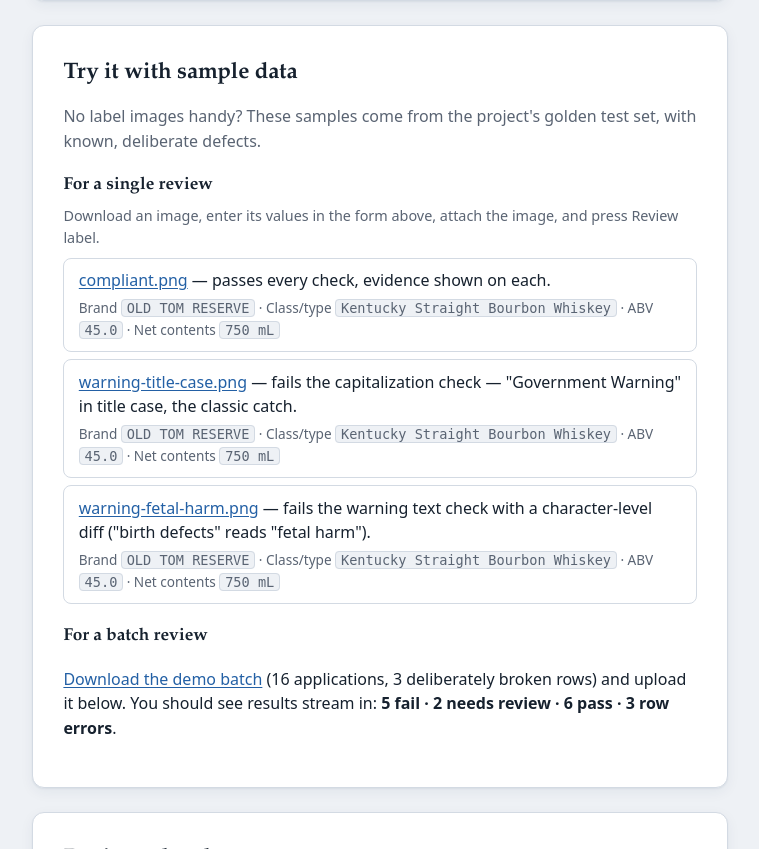
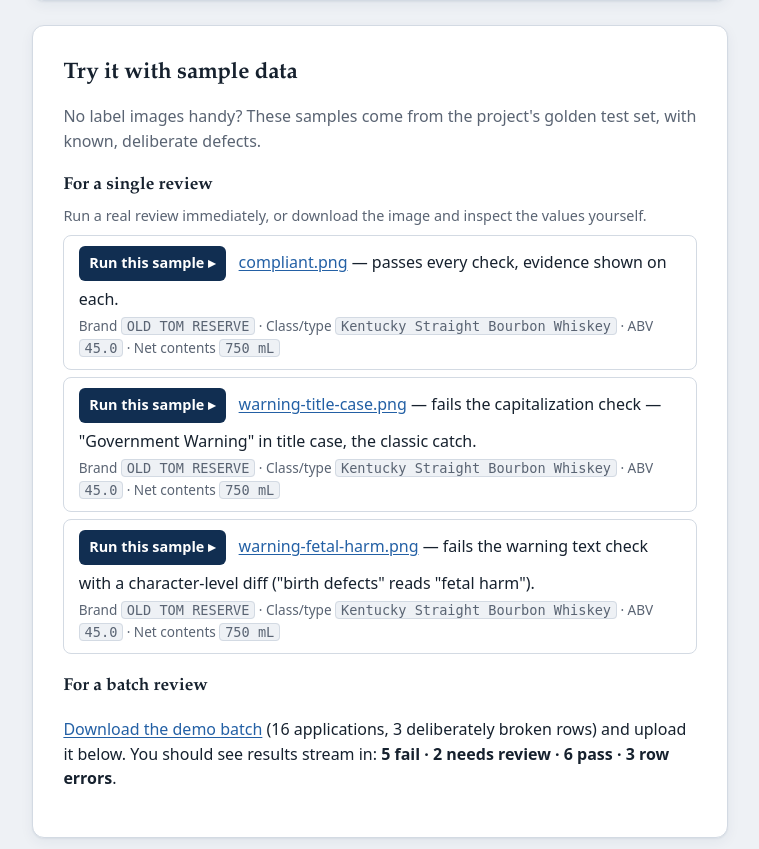
Before and after one commit to tomholz/ttb-label-reviewer, a FastAPI app: page / in a window 1280 px wide. Shown: the part 1103-1952 px from the top of the page, without its empty margins (260-1019 px from the left). Run offline with FastAPI, Linux system fonts and the light colour scheme; some libraries are stand-ins or nearby versions.

Commit message:
Add one-click sample reviews

```diff
--- a/golden/build_demo.py
+++ b/golden/build_demo.py
@@ -174,6 +174,7 @@ def main() -> None:
         singles.append(
             {
                 "filename": filename,
+                "beverage_type": application["beverage_type"],
                 "brand_name": application["brand_name"],
                 "class_type": application["class_type"],
                 "abv_percent": application["abv_percent"],
--- a/src/ttb_label_reviewer/main.py
+++ b/src/ttb_label_reviewer/main.py
@@ -174,6 +174,17 @@ def _read_label_images(images: list[UploadFile]) -> list[LabelImage]:
     return label_images
 
 
+def _review_application(
+    application: ApplicationRecord,
+    label_images: list[LabelImage],
+    extractor: Extractor,
+) -> ReviewResult:
+    try:
+        return review_label_set(application, label_images, extractor)
+    except ExtractionError as exc:
+        raise HTTPException(status_code=502, detail=str(exc)) from exc
+
+
 def _run_single_review(
     beverage_type: BeverageType,
     brand_name: str,
@@ -198,10 +209,7 @@ def _run_single_review(
         imported=imported,
         image_filenames=[image.filename for image in label_images],
     )
-    try:
-        return review_label_set(application, label_images, extractor)
-    except ExtractionError as exc:
-        raise HTTPException(status_code=502, detail=str(exc)) from exc
+    return _review_application(application, label_images, extractor)
 
 
 @app.get("/healthz")
@@ -267,6 +275,46 @@ def ui_review(
         images,
         extractor,
     )
+    return templates.TemplateResponse(
+        request,
+        "partials/results.html",
+        {"result": result, "beverage_label": _BEVERAGE_LABELS[beverage_type]},
+    )
+
+
+@app.post("/review/sample", response_class=HTMLResponse)
+def ui_sample_review(
+    request: Request,
+    sample: Annotated[str, Form()],
+    extractor: Annotated[Extractor, Depends(get_extractor)],
+) -> HTMLResponse:
+    """One-click demo review: whitelist the committed demo filename,
+    read the bundled image, and render the normal single-review result."""
+    demo_sample = next(
+        (entry for entry in _demo_data()["singles"] if entry["filename"] == sample),
+        None,
+    )
+    if demo_sample is None:
+        raise HTTPException(status_code=404, detail="Sample not found.")
+
+    beverage_type = BeverageType(demo_sample["beverage_type"])
+    image_path = _PACKAGE_DIR / "static" / "demo" / demo_sample["filename"]
+    label_image = LabelImage(
+        filename=demo_sample["filename"],
+        media_type="image/png",
+        data=image_path.read_bytes(),
+    )
+    application = ApplicationRecord(
+        application_id=f"sample-{Path(demo_sample['filename']).stem}",
+        beverage_type=beverage_type,
+        brand_name=demo_sample["brand_name"],
+        class_type=demo_sample["class_type"],
+        abv_percent=demo_sample["abv_percent"],
+        net_contents=demo_sample["net_contents"],
+        imported=bool(demo_sample.get("imported", False)),
+        image_filenames=[demo_sample["filename"]],
+    )
+    result = _review_application(application, [label_image], extractor)
     return templates.TemplateResponse(
         request,
         "partials/results.html",
--- a/src/ttb_label_reviewer/static/demo/demo.json
+++ b/src/ttb_label_reviewer/static/demo/demo.json
@@ -3,6 +3,7 @@
   "singles": [
     {
       "filename": "compliant.png",
+      "beverage_type": "distilled_spirits",
       "brand_name": "OLD TOM RESERVE",
       "class_type": "Kentucky Straight Bourbon Whiskey",
       "abv_percent": 45.0,
@@ -11,6 +12,7 @@
     },
     {
       "filename": "warning-title-case.png",
+      "beverage_type": "distilled_spirits",
       "brand_name": "OLD TOM RESERVE",
       "class_type": "Kentucky Straight Bourbon Whiskey",
       "abv_percent": 45.0,
@@ -19,6 +21,7 @@
     },
     {
       "filename": "warning-fetal-harm.png",
+      "beverage_type": "distilled_spirits",
       "brand_name": "OLD TOM RESERVE",
       "class_type": "Kentucky Straight Bourbon Whiskey",
       "abv_percent": 45.0,
--- a/src/ttb_label_reviewer/static/style.css
+++ b/src/ttb_label_reviewer/static/style.css
@@ -351,6 +351,21 @@ a:hover { color: var(--accent); }
   padding: 0.6rem 0.9rem;
   margin: 0.45rem 0;
 }
+.demo-run {
+  appearance: none;
+  background: var(--accent);
+  border: 0;
+  border-radius: 6px;
+  color: #fff;
+  cursor: pointer;
+  font: inherit;
+  font-size: 0.9rem;
+  font-weight: 600;
+  margin: 0 0.55rem 0.35rem 0;
+  padding: 0.4rem 0.65rem;
+}
+.demo-run:hover { background: var(--accent-dark); }
+.demo-run:disabled { background: var(--muted); cursor: wait; }
 .demo-values {
   display: block;
   color: var(--muted);
--- a/src/ttb_label_reviewer/templates/index.html
+++ b/src/ttb_label_reviewer/templates/index.html
@@ -91,11 +91,19 @@
      project's golden test set, with known, deliberate defects.</p>
 
   <h3>For a single review</h3>
-  <p class="demo-hint">Download an image, enter its values in the form
-     above, attach the image, and press Review label.</p>
+  <p class="demo-hint">Run a real review immediately, or download the image
+     and inspect the values yourself.</p>
   <ul class="demo-samples">
     {% for s in demo.singles %}
     <li>
+      <button type="button"
+              class="demo-run"
+              hx-post="/review/sample"
+              hx-vals='{"sample": "{{ s.filename }}"}'
+              hx-target="#results"
+              hx-swap="innerHTML"
+              hx-indicator="#indicator"
+              hx-disabled-elt="this">Run this sample &#9656;</button>
       <a href="/static/demo/{{ s.filename }}" download>{{ s.filename }}</a>
       &mdash; {{ s.note }}.
       <span class="demo-values">Brand <code>{{ s.brand_name }}</code> &middot;
```
Also changed, not shown: tests/test_demo.py (+8 -1 lines), tests/test_ui.py (+31 -0 lines).
